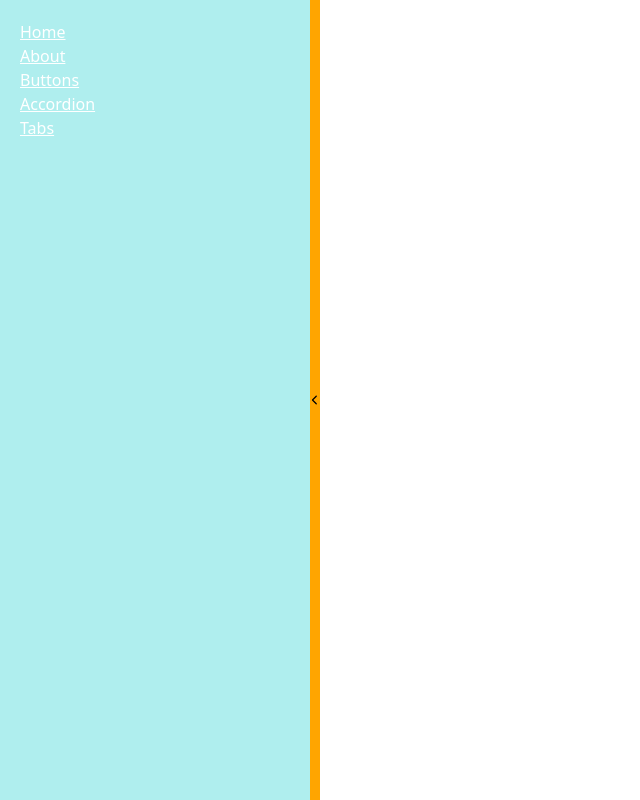
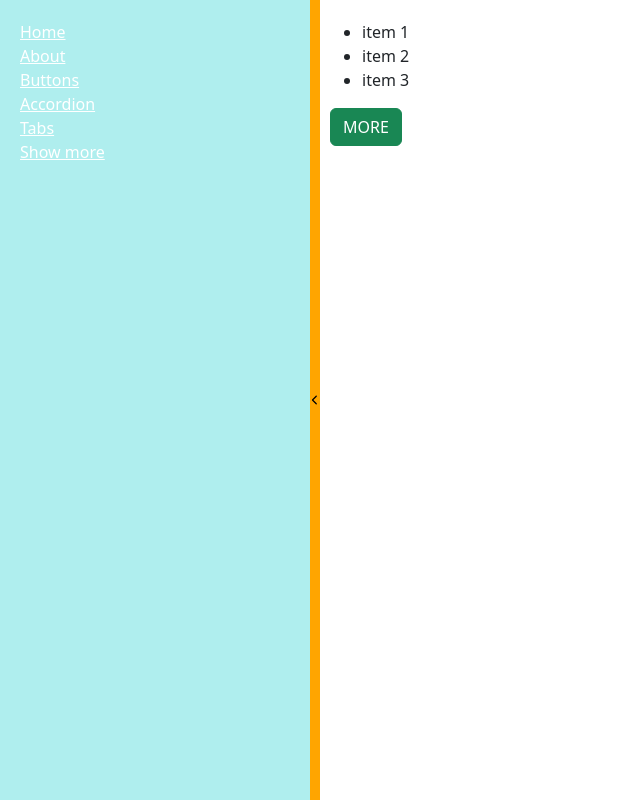
Before and after one commit to Lam0z/my-thing, a Vue app: page /my-thing/more in a window 1280 px wide. Shown: the whole page, without its empty margins (0-640 px from the left). Built offline with nearby package versions, Linux system fonts and the light colour scheme.

Commit message:
add show more component

```diff
--- a/src/App.vue
+++ b/src/App.vue
@@ -21,6 +21,10 @@ const navLinks = [
         name: "Tabs",
         href: "/tabs",
     },
+    {
+        name: "Show more",
+        href: "/more",
+    },
 ];
 </script>
 
--- /dev/null
+++ b/src/components/More.vue
@@ -0,0 +1,32 @@
+<script setup>
+import { computed } from "vue";
+const emit = defineEmits(["add"]);
+const props = defineProps({
+    listItems: {
+        type: Array,
+    },
+    showCount: {
+        type: Number,
+    },
+    addPerClick: {
+        type: Number,
+    },
+});
+</script>
+
+<template>
+    <ul>
+        <li v-for="(item, idx) in listItems" :key="idx">
+            {{ item }}
+        </li>
+    </ul>
+    <button
+        class="btn btn-success"
+        @click="$emit('add')"
+        v-show="showCount == listItems.length"
+    >
+        MORE
+    </button>
+</template>
+
+<style lang="scss" scoped></style>
--- a/src/router/router.js
+++ b/src/router/router.js
@@ -5,6 +5,7 @@ import typography from "@/views/typography.vue";
 import buttons from "@/views/buttons.vue";
 import accordion from "@/views/accordion.vue";
 import tabs from "@/views/tabs.vue";
+import more from "@/views/more.vue";
 
 const routes = [
     { path: "/", component: main },
@@ -12,6 +13,7 @@ const routes = [
     { path: "/buttons", component: buttons },
     { path: "/accordion", component: accordion },
     { path: "/tabs", component: tabs },
+    { path: "/more", component: more },
 ];
 
 const router = createRouter({
--- /dev/null
+++ b/src/views/more.vue
@@ -0,0 +1,22 @@
+<script setup>
+import { ref, computed } from "vue";
+import more from "@/components/More.vue";
+const listItems = ["item 1", "item 2", "item 3", "item 4", "item 5", "item 6"];
+const showCount = ref(3);
+const addPerClick = ref(2);
+const list = computed(() => {
+    return listItems.slice(0, showCount.value);
+});
+const changeCount = () => (showCount.value += addPerClick.value);
+</script>
+
+<template>
+    <more
+        :listItems="list"
+        :showCount="showCount"
+        :addPerClick="addPerClick"
+        @add="changeCount"
+    />
+</template>
+
+<style lang="scss" scoped></style>
```
